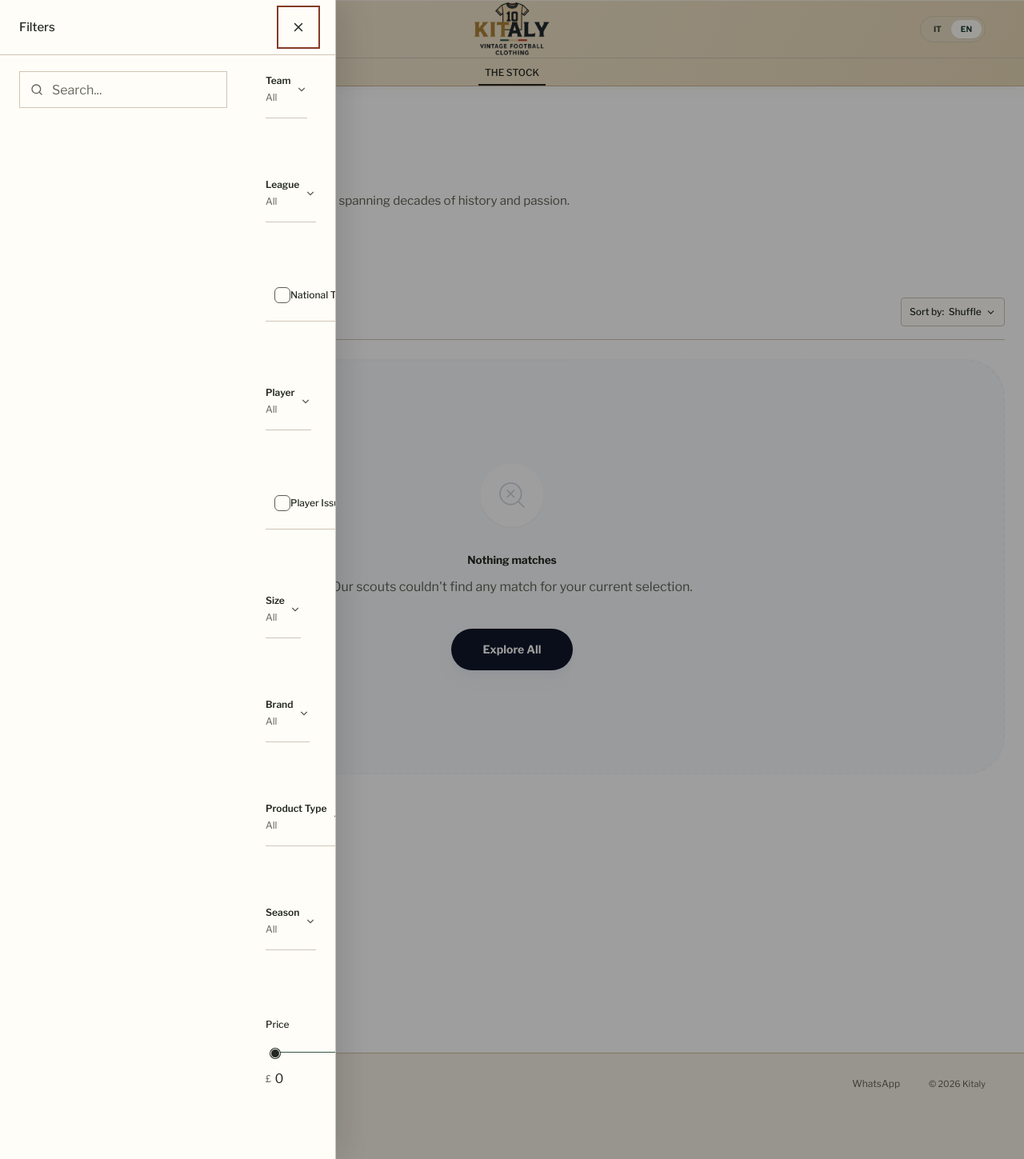
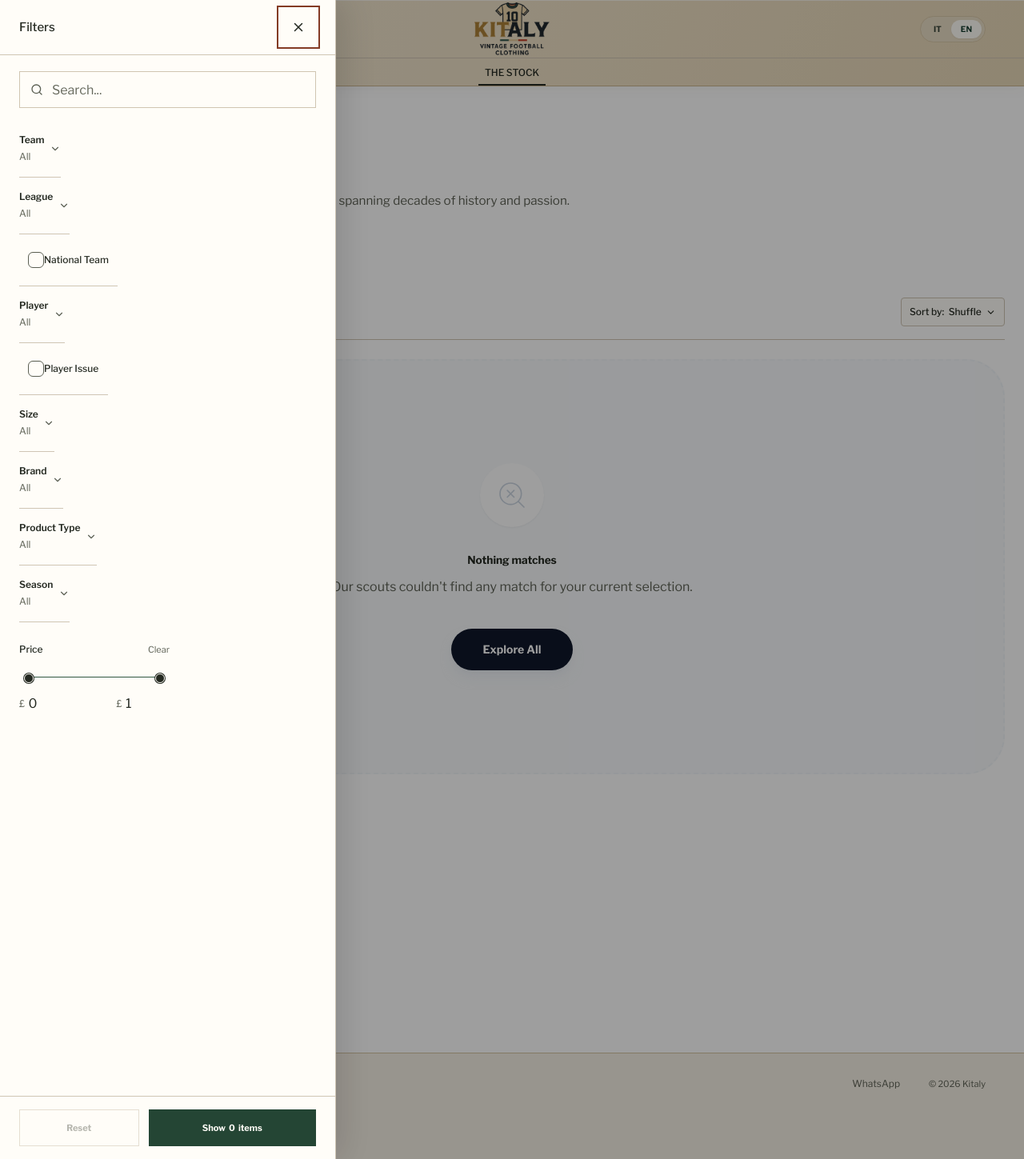
Before and after one commit to VitoAntonioPagone/kitaly, a Flask app: page / in a window 1280 px wide, after a click that opens the changed part. Shown: the whole page at 80% size. Run offline with Flask 3, Linux system fonts and the light colour scheme; some libraries are stand-ins or nearby versions; some web fonts are replaced.

Commit message:
Keep drawer sections in a single scrolling column

```diff
--- a/static/css/filter-drawer.css
+++ b/static/css/filter-drawer.css
@@ -31,3 +31,8 @@ body.catalogue-renovated .stock-filter-drawer [data-filter-actions] button { bor
 .stock-filter-drawer [data-apply-filters] { grid-column: 2; grid-row: 1; }
 .stock-filter-drawer [data-apply-filters] span { margin-inline: 4px; }
 @media (max-width: 640px) { body.catalogue-renovated .stock-filter-drawer [data-filter-form] > .space-y-6 { padding-inline: 20px; } }
+body.catalogue-renovated .stock-filter-drawer [data-filter-form] { flex-wrap: nowrap; }
+body.catalogue-renovated .stock-filter-drawer [data-filter-form] > .relative,
+body.catalogue-renovated .stock-filter-drawer [data-filter-form] > .space-y-6,
+body.catalogue-renovated .stock-filter-drawer [data-filter-form] > .space-y-6 > div,
+body.catalogue-renovated .stock-filter-drawer [data-filter-actions] { flex: none; }
```
